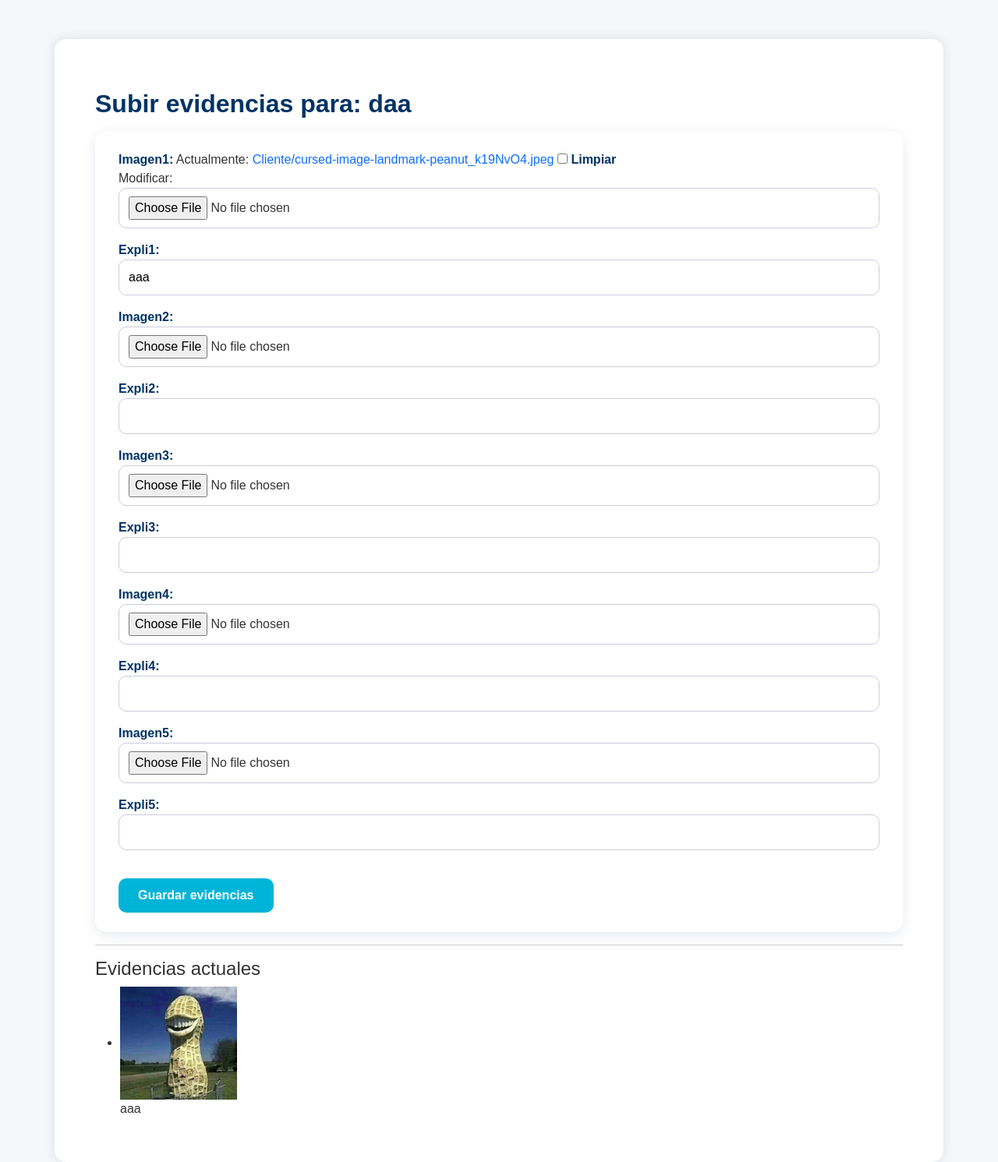
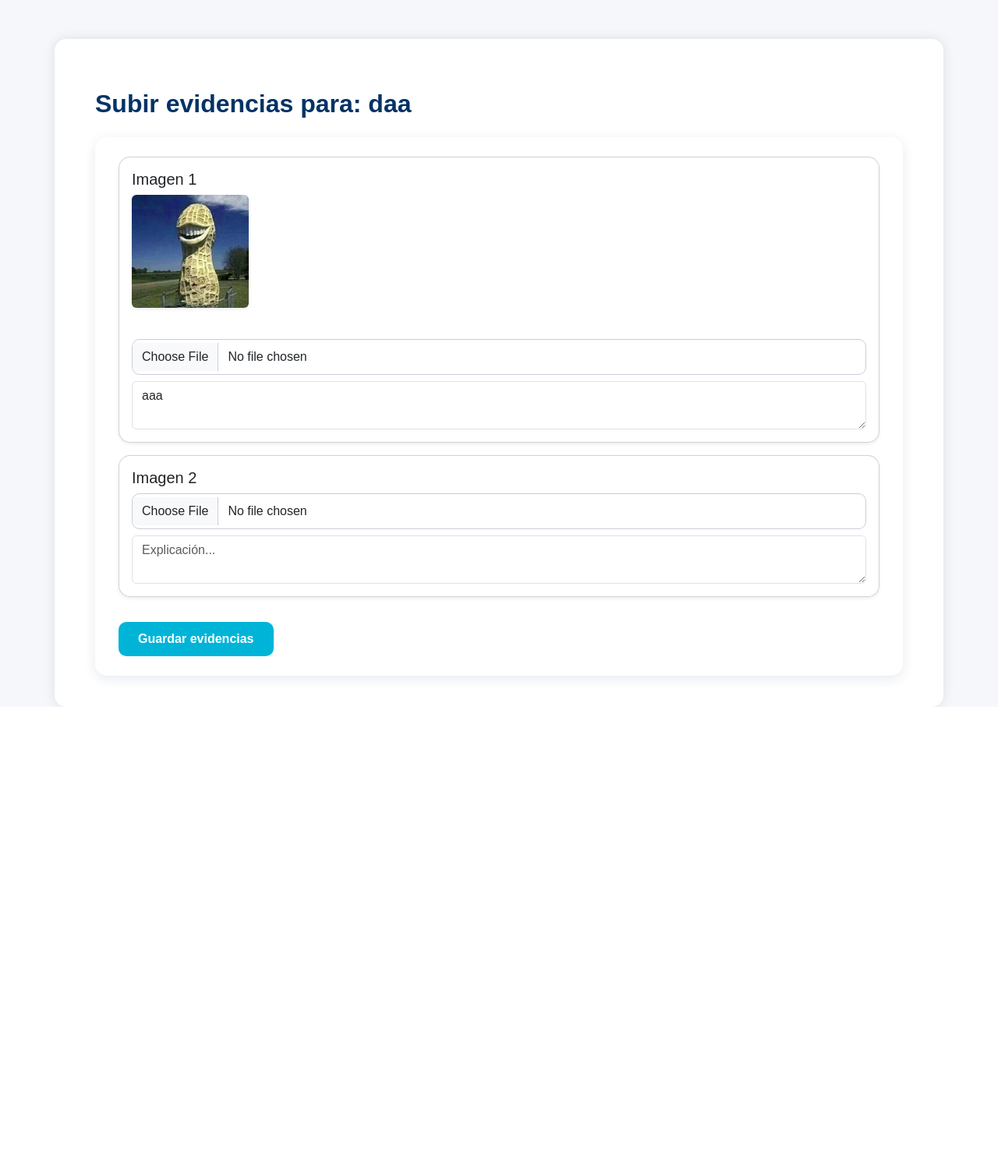
Before and after one commit to Sharpor1/Proyecto-cliente-siniestro, a Django app: page /evidence/12 in a window 1280 px wide. Shown: the part 55-1546 px from the top of the page at 78% size. After the commit the page ends 962 px from the top, so only its background shows below. Run offline with Django 5.2, Linux system fonts and the light colour scheme; data comes from the database, SQL or seed files in the repository; both versions use the stored data as it was after the commit.

```diff
--- a/Siniestro/ClienteSiniestro/static/css/styles.css
+++ b/Siniestro/ClienteSiniestro/static/css/styles.css
@@ -84,6 +84,7 @@ form label {
 form input[type="text"],
 form input[type="date"],
 form input[type="file"],
+form input[type="password"],
 form textarea,
 form select {
   border-radius: 10px;
--- a/Siniestro/ClienteSiniestro/templates/ClienteSiniestro/sin_evid.html
+++ b/Siniestro/ClienteSiniestro/templates/ClienteSiniestro/sin_evid.html
@@ -1,38 +1,97 @@
 {% extends "ClienteSiniestro/base.html" %}
+{% load static %}
 
 {% block content %}
 <div class="container mt-4">
-    <h2>Subir evidencias para: {{ siniestro.asunto }}</h2>
+  <h2 class="mb-4">Subir evidencias para: {{ siniestro.asunto }}</h2>
 
-    <form method="post" enctype="multipart/form-data" class="mt-3">
-        {% csrf_token %}
-        {{ form.as_p }}
-        <button type="submit" class="btn btn-success">Guardar evidencias</button>
-    </form>
+  <form method="post" enctype="multipart/form-data" class="mt-3">
+    {% csrf_token %}
 
-    <hr>
+    <!-- Bloque Imagen 1 -->
+    <div class="card mb-3 p-3 shadow-sm">
+      <h5 class="mb-2">Imagen 1</h5>
+      {% if siniestro.imagen1 %}
+        <img src="{{ siniestro.imagen1.url }}" width="150" class="mb-3 rounded shadow-sm"><br>
+      {% endif %}
+      <input type="file" name="imagen1" id="id_imagen1" class="form-control mb-2" accept="image/*">
+      <textarea name="expli1" class="form-control" rows="2" placeholder="Explicación...">{{ siniestro.expli1 }}</textarea>
+    </div>
 
-    <h4>Evidencias actuales</h4>
-    {% if siniestro.imagen1 or siniestro.imagen2 or siniestro.imagen3 or siniestro.imagen4 or siniestro.imagen5 %}
-        <ul>
-            {% if siniestro.imagen1 %}
-                <li><img src="{{ siniestro.imagen1.url }}" width="150"><br>{{ siniestro.expli1 }}</li>
-            {% endif %}
-            {% if siniestro.imagen2 %}
-                <li><img src="{{ siniestro.imagen2.url }}" width="150"><br>{{ siniestro.expli2 }}</li>
-            {% endif %}
-            {% if siniestro.imagen3 %}
-                <li><img src="{{ siniestro.imagen3.url }}" width="150"><br>{{ siniestro.expli3 }}</li>
-            {% endif %}
-            {% if siniestro.imagen4 %}
-                <li><img src="{{ siniestro.imagen4.url }}" width="150"><br>{{ siniestro.expli4 }}</li>
-            {% endif %}
-            {% if siniestro.imagen5 %}
-                <li><img src="{{ siniestro.imagen5.url }}" width="150"><br>{{ siniestro.expli5 }}</li>
-            {% endif %}
-        </ul>
-    {% else %}
-        <p>No se han subido evidencias todavía.</p>
-    {% endif %}
+    <!-- Bloque Imagen 2 -->
+    <div class="card mb-3 p-3 shadow-sm" id="bloque2">
+      <h5 class="mb-2">Imagen 2</h5>
+      {% if siniestro.imagen2 %}
+        <img src="{{ siniestro.imagen2.url }}" width="150" class="mb-3 rounded shadow-sm"><br>
+      {% endif %}
+      <input type="file" name="imagen2" id="id_imagen2" class="form-control mb-2" accept="image/*">
+      <textarea name="expli2" class="form-control" rows="2" placeholder="Explicación...">{{ siniestro.expli2 }}</textarea>
+    </div>
+
+    <!-- Bloque Imagen 3 -->
+    <div class="card mb-3 p-3 shadow-sm" id="bloque3">
+      <h5 class="mb-2">Imagen 3</h5>
+      {% if siniestro.imagen3 %}
+        <img src="{{ siniestro.imagen3.url }}" width="150" class="mb-3 rounded shadow-sm"><br>
+      {% endif %}
+      <input type="file" name="imagen3" id="id_imagen3" class="form-control mb-2" accept="image/*">
+      <textarea name="expli3" class="form-control" rows="2" placeholder="Explicación...">{{ siniestro.expli3 }}</textarea>
+    </div>
+
+    <!-- Bloque Imagen 4 -->
+    <div class="card mb-3 p-3 shadow-sm" id="bloque4">
+      <h5 class="mb-2">Imagen 4</h5>
+      {% if siniestro.imagen4 %}
+        <img src="{{ siniestro.imagen4.url }}" width="150" class="mb-3 rounded shadow-sm"><br>
+      {% endif %}
+      <input type="file" name="imagen4" id="id_imagen4" class="form-control mb-2" accept="image/*">
+      <textarea name="expli4" class="form-control" rows="2" placeholder="Explicación...">{{ siniestro.expli4 }}</textarea>
+    </div>
+
+    <!-- Bloque Imagen 5 -->
+    <div class="card mb-3 p-3 shadow-sm" id="bloque5">
+      <h5 class="mb-2">Imagen 5</h5>
+      {% if siniestro.imagen5 %}
+        <img src="{{ siniestro.imagen5.url }}" width="150" class="mb-3 rounded shadow-sm"><br>
+      {% endif %}
+      <input type="file" name="imagen5" id="id_imagen5" class="form-control mb-2" accept="image/*">
+      <textarea name="expli5" class="form-control" rows="2" placeholder="Explicación...">{{ siniestro.expli5 }}</textarea>
+    </div>
+
+    <button type="submit" class="btn btn-success mt-3">Guardar evidencias</button>
+  </form>
 </div>
+
+<script>
+  document.addEventListener("DOMContentLoaded", () => {
+    const bloques = [2,3,4,5];
+    // Oculta todos excepto el primero
+    bloques.forEach(i => {
+      const bloque = document.getElementById(`bloque${i}`);
+      if (bloque) bloque.style.display = "none";
+    });
+
+    // Función para mostrar el siguiente bloque cuando se sube una imagen
+    function mostrarSiguiente(indice) {
+      const actual = document.getElementById(`id_imagen${indice}`);
+      const siguiente = document.getElementById(`bloque${indice + 1}`);
+      if (!actual || !siguiente) return;
+
+      actual.addEventListener("change", () => {
+        if (actual.files.length > 0) siguiente.style.display = "block";
+      });
+    }
+
+    mostrarSiguiente(1);
+    mostrarSiguiente(2);
+    mostrarSiguiente(3);
+    mostrarSiguiente(4);
+
+    // Si ya existen imágenes, mostramos los siguientes bloques
+    {% if siniestro.imagen1 %}document.getElementById("bloque2").style.display = "block";{% endif %}
+    {% if siniestro.imagen2 %}document.getElementById("bloque3").style.display = "block";{% endif %}
+    {% if siniestro.imagen3 %}document.getElementById("bloque4").style.display = "block";{% endif %}
+    {% if siniestro.imagen4 %}document.getElementById("bloque5").style.display = "block";{% endif %}
+  });
+</script>
 {% endblock %}
--- a/Siniestro/ClienteSiniestro/templates/ClienteSiniestro/sin_view.html
+++ b/Siniestro/ClienteSiniestro/templates/ClienteSiniestro/sin_view.html
@@ -15,9 +15,7 @@
             <li class="list-group-item">Estado: {{ s.estado }}</li>
             <li class="list-group-item">
                 <a href="{% url 'detail' s.id %}" class="btn btn-primary">Detalle</a>
-                {% if s.estado == "sin evidencias" %}
                 <a href="{% url 'evidence' s.id %}" class="btn btn-warning">Agregar evidencias</a>
-                {% endif %}
             </li>
         </ul>
     </div>
```
Also changed, not shown: Siniestro/db.sqlite3, Siniestro/media/Cliente/Nightlord_Weakness_2esZwTW.webp (added), Siniestro/media/Cliente/Nightlord_Weakness_oolnQYY.webp (added), Siniestro/media/Cliente/Problematica_7_Diagrama_de_casos_de_uso.png (added), Siniestro/media/Cliente/cursed-image-landmark-peanut.jpeg (added), Siniestro/media/Cliente/cursed-image-landmark-peanut_9GpgA2n.jpeg (added), Siniestro/media/Cliente/cursed-image-landmark-peanut_k19NvO4.jpeg (added), Siniestro/media/Cliente/favorite-face-from-kpop-demon-hunters-v0-m354fn8y2kff1_4faEENq.webp (added), Siniestro/media/Cliente/favorite-face-from-kpop-demon-hunters-v0-m354fn8y2kff1_JzvLjIP.webp (added), Siniestro/media/Cliente/favorite-face-from-kpop-demon-hunters-v0-m354fn8y2kff1_gd0VGcW.webp (added), Siniestro/media/Cliente/images.jpeg (added), Siniestro/media/Cliente/images_uzYnqMG.jpeg (added).
